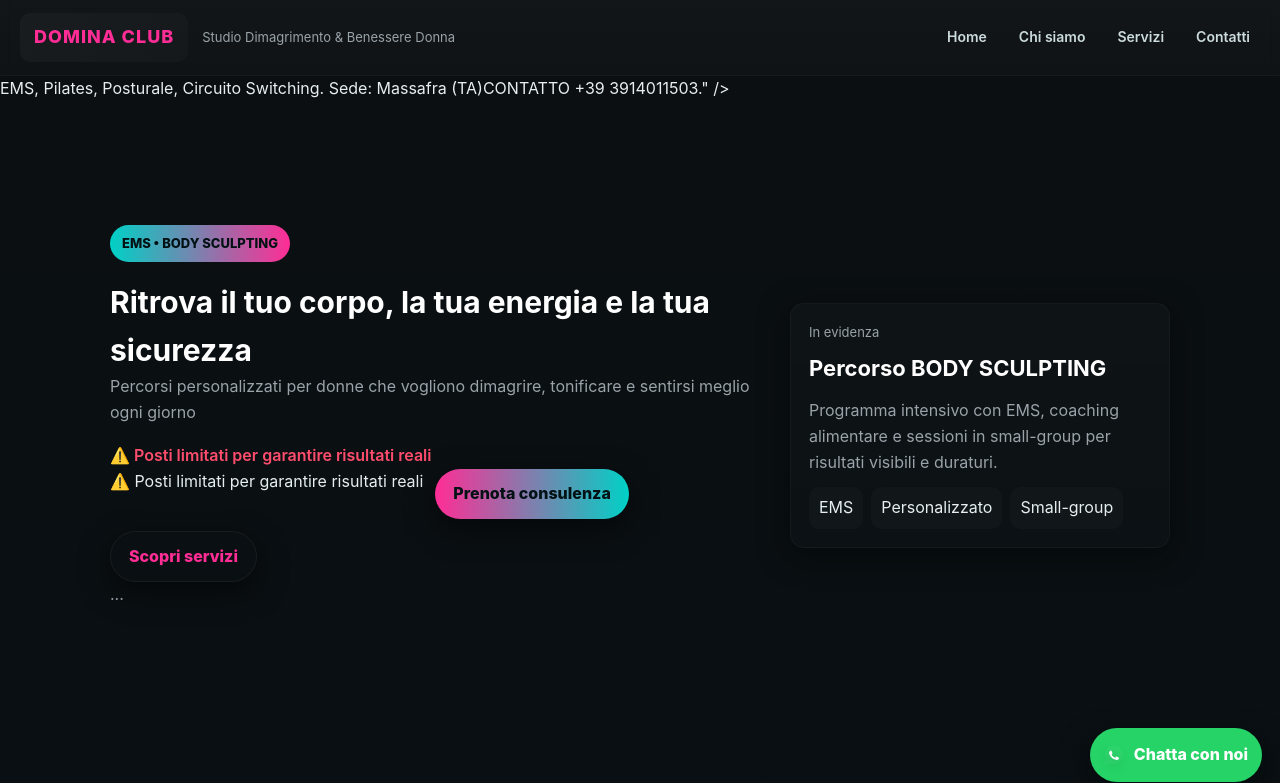
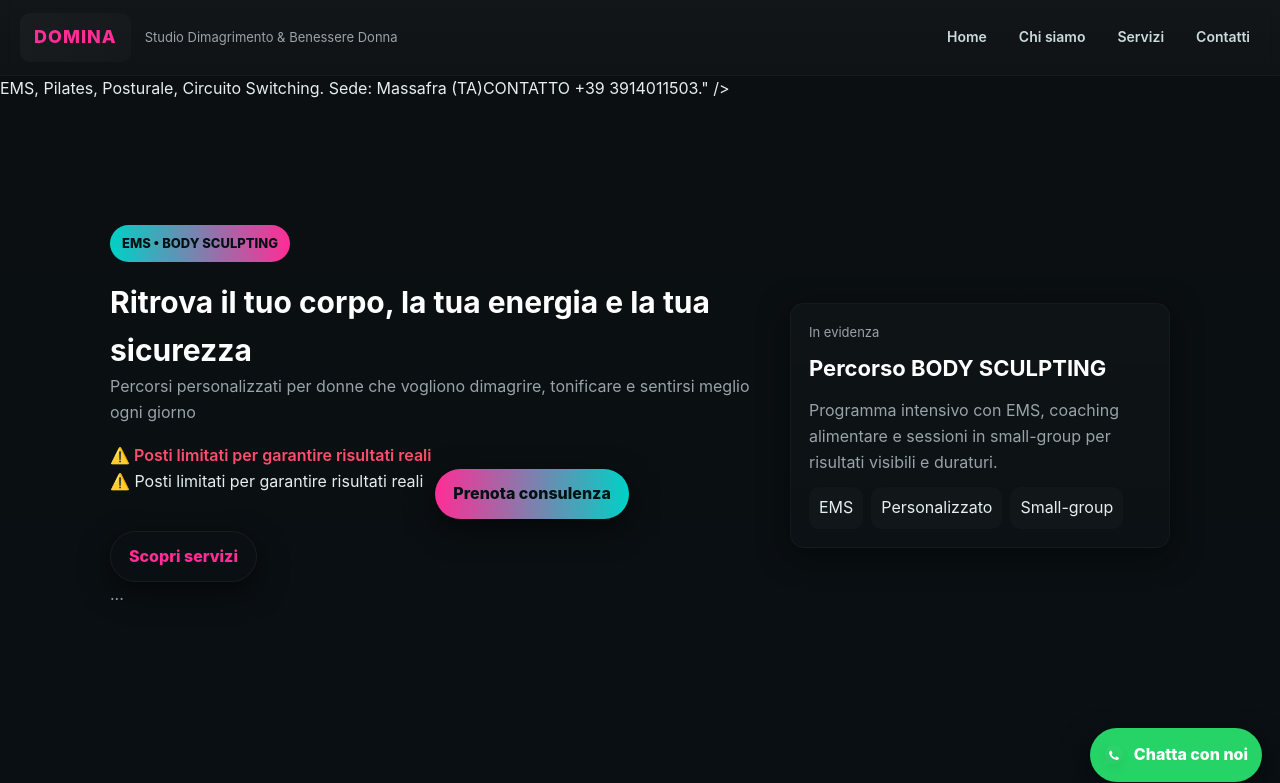
Before and after one commit to dominaclub5-create/Domina-club, a plain HTML site: page index.html in a window 1280 px wide. Shown: the top 783 px of the page. Drawn offline with Linux system fonts and the light colour scheme.

Commit message:
Update brand name from 'DOMINA CLUB' to 'DOMINA'
Signed-off-by: DOMINA CLUB <dominaclub5@gmail.com>

```diff
--- a/index.html
+++ b/index.html
@@ -69,9 +69,9 @@
 </head>
 <body>
 <header>
-  <div class="brand">
-    <div class="logo">DOMINA CLUB</div>
-    <div style="color:var(--muted);font-size:13px">Studio Dimagrimento & Benessere Donna</div>
+<div class="brand">
+<div class="logo">DOMINA</div>
+ <div style="color:var(--muted);font-size:13px">Studio Dimagrimento & Benessere Donna</div>
   </div>
   <nav>
     <a href="#hero">Home</a>
```
